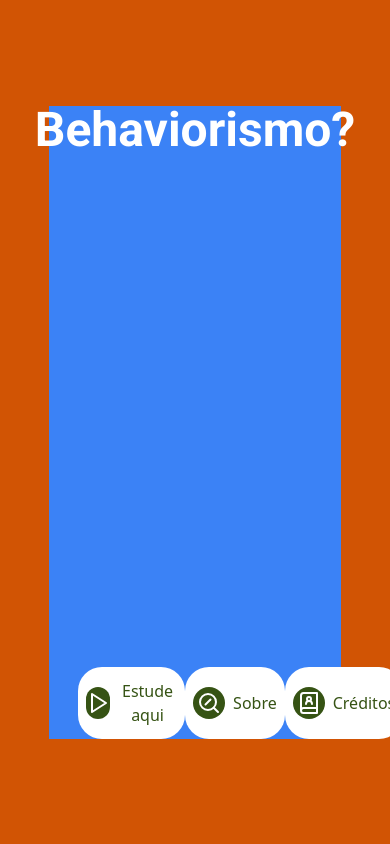
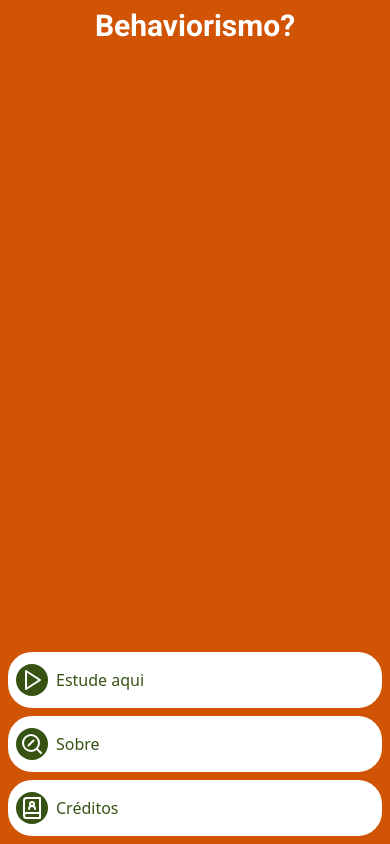
Before and after one commit to afonsomateus21/quiz-cognicao, a React (Vite) app: page / in a window 390 px wide. Built offline with nearby package versions, Linux system fonts and the light colour scheme.

Commit message:
fix: ajustes na responsividade

```diff
--- a/src/components/ActionButton.tsx
+++ b/src/components/ActionButton.tsx
@@ -9,7 +9,7 @@ export function ActionButton({ title, icon, ...rest }: ActionButtonProps) {
   return (
     <button
       {...rest}
-      className="w-56 py-3 px-2 bg-white flex items-center rounded-3xl"
+      className="w-full md:w-48 lg:w-56 py-3 px-2 bg-white flex items-center rounded-3xl"
     >
       <div className="bg-lime-900 rounded-full size-8 flex flex-col justify-center items-center mr-2">
         <span>{ icon }</span>
--- a/src/pages/Home.tsx
+++ b/src/pages/Home.tsx
@@ -4,10 +4,10 @@ import { BookUser, Play, SearchSlash } from 'lucide-react';
 export function Home() {
   return (
     <main className="bg-orange-600 h-screen flex flex-col justify-center">
-      <div className="my-0 mx-auto h-3/4 w-3/4 bg-blue-500 flex flex-col justify-between items-center">
-        <h1 className="font-roboto font-bold text-5xl text-center text-white">Behaviorismo?</h1>
+      <div className="p-2 md:p-0 my-0 mx-auto h-full w-full md:h-3/4 md:w-3/4 flex flex-col justify-between items-center">
+        <h1 className="font-roboto font-bold text-3xl md:text-5xl text-center text-white">Behaviorismo?</h1>
 
-        <div className="w-4/5 flex justify-evenly">
+        <div className="w-full lg:w-4/5 flex flex-col md:flex-row md:justify-evenly gap-2 md:gap-0">
           <ActionButton
             title="Estude aqui"
             icon={ <Play color="white" /> }
```
